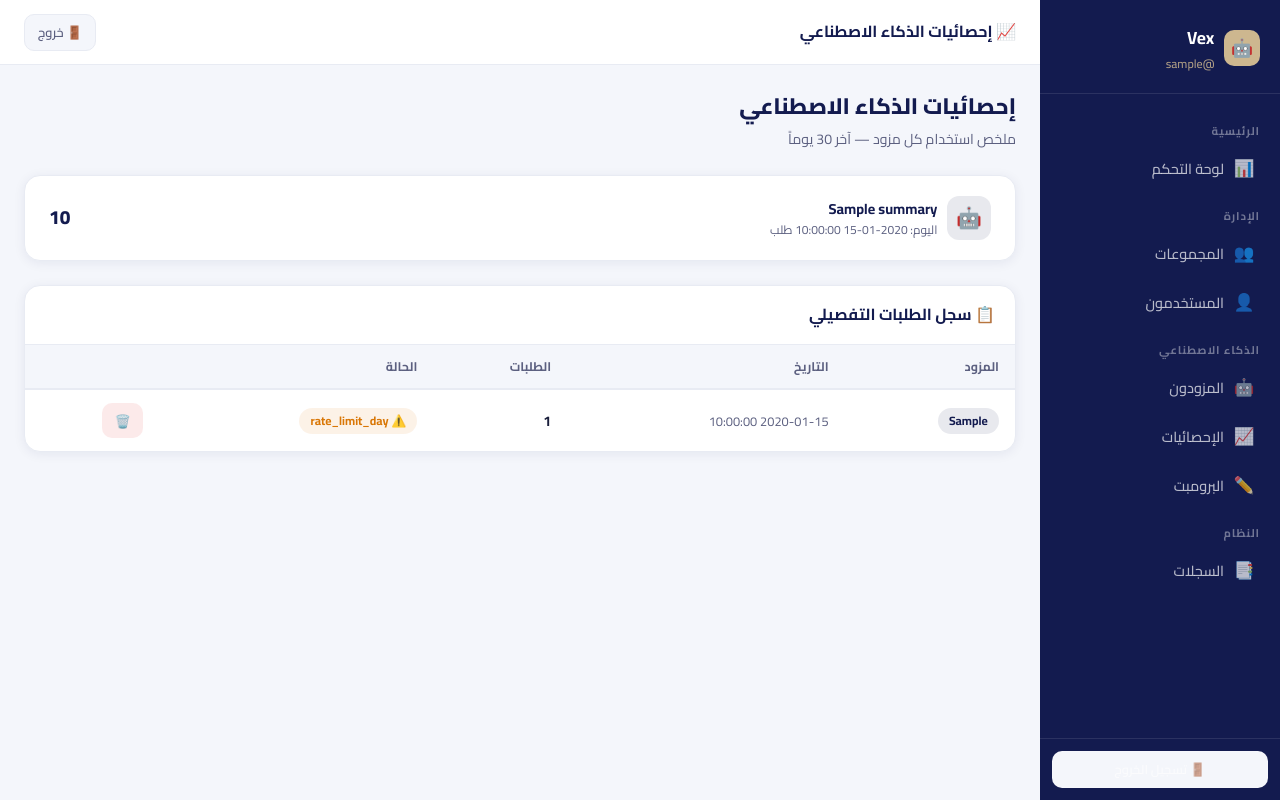
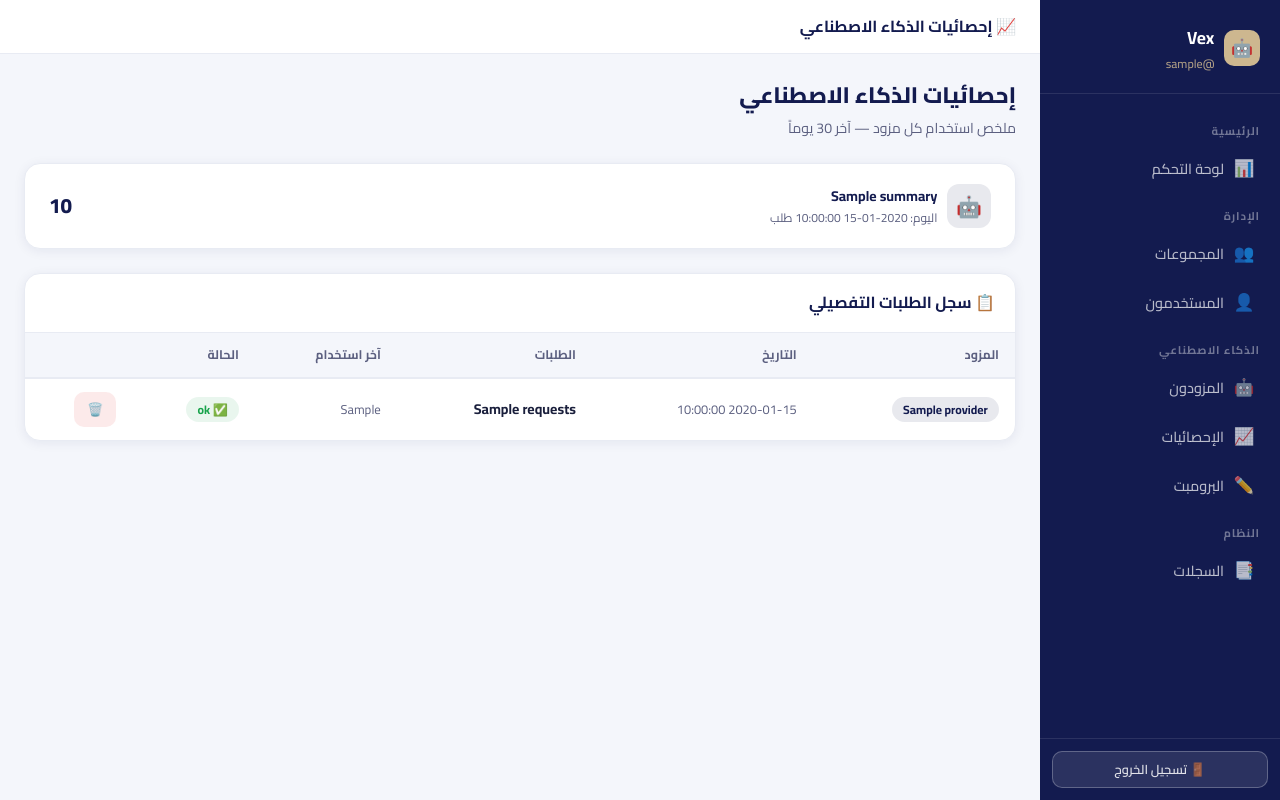
Before and after one commit to twuijri/Vex, a FastAPI app: template web/templates/ai_stats.html in a window 1280 px wide. Run offline with FastAPI, Linux system fonts and the light colour scheme; the template is opened without the code that fills it: most values are stand-ins (such as "Sample title", 1, 10 or a date in 2020).

Commit message:
Fix: ai-stats dict keys, remove duplicate logout, fix sidebar logout visibility

```diff
--- a/web/templates/ai_stats.html
+++ b/web/templates/ai_stats.html
@@ -15,11 +15,13 @@
     <div class="stat-card" style="flex-direction:column;align-items:flex-start;gap:0.5rem;">
         <div style="display:flex;align-items:center;gap:0.6rem;width:100%;">
             <div class="stat-icon-wrap navy">🤖</div>
-            <div style="flex:1;">
-                <div style="font-weight:700;font-size:0.9rem;color:var(--primary);">{{ s.label }}</div>
+            <div style="flex:1;min-width:0;">
+                <div
+                    style="font-weight:700;font-size:0.88rem;color:var(--primary);white-space:nowrap;overflow:hidden;text-overflow:ellipsis;">
+                    {{ s.label }}</div>
                 <div style="font-size:0.75rem;color:var(--text-muted);">اليوم: {{ s.today }} طلب</div>
             </div>
-            <div class="stat-value" style="font-size:1.2rem;">{{ s.total }}</div>
+            <div class="stat-value" style="font-size:1.3rem;">{{ s.total }}</div>
         </div>
         {% if s.limit %}
         <div style="width:100%;">
@@ -30,7 +32,7 @@
             </div>
             <div style="width:100%;height:6px;background:var(--bg);border-radius:3px;overflow:hidden;">
                 <div
-                    style="width:{{ s.today_pct }}%;height:100%;background:{% if s.today_pct > 80 %}var(--danger){% elif s.today_pct > 50 %}var(--warning){% else %}var(--success){% endif %};border-radius:3px;transition:width 0.5s;">
+                    style="width:{{ s.today_pct }}%;height:100%;background:{% if s.today_pct > 80 %}var(--danger){% elif s.today_pct > 50 %}var(--warning){% else %}var(--success){% endif %};border-radius:3px;">
                 </div>
             </div>
         </div>
@@ -40,7 +42,7 @@
 </div>
 {% endif %}
 
-<!-- Raw stats table -->
+<!-- Detailed stats table -->
 {% if stats %}
 <div class="card" style="padding:0;">
     <div style="padding:1rem 1.25rem;border-bottom:1px solid var(--border);font-weight:700;color:var(--primary);">
@@ -53,6 +55,7 @@
                     <th>المزود</th>
                     <th>التاريخ</th>
                     <th>الطلبات</th>
+                    <th>آخر استخدام</th>
                     <th>الحالة</th>
                     <th></th>
                 </tr>
@@ -60,14 +63,15 @@
             <tbody>
                 {% for s in stats %}
                 <tr>
-                    <td><span class="badge badge-navy">{{ s.provider_key }}</span></td>
-                    <td style="font-size:0.8rem;color:var(--text-muted);">{{ s.stat_date }}</td>
-                    <td><strong>{{ s.requests_count }}</strong></td>
+                    <td><span class="badge badge-navy" style="direction:ltr;">{{ s.provider }}</span></td>
+                    <td style="font-size:0.8rem;color:var(--text-muted);">{{ s.date }}</td>
+                    <td><strong>{{ s.requests }}</strong></td>
+                    <td style="font-size:0.8rem;color:var(--text-muted);">{{ s.last_used }}</td>
                     <td>
-                        {% if s.last_status == 'ok' %}
+                        {% if s.status == 'ok' %}
                         <span class="badge badge-success">✅ ok</span>
-                        {% elif s.last_status %}
-                        <span class="badge badge-warning">⚠️ {{ s.last_status }}</span>
+                        {% elif s.status and s.status != '—' %}
+                        <span class="badge badge-warning">⚠️ {{ s.status }}</span>
                         {% else %}
                         <span style="color:var(--text-muted);">—</span>
                         {% endif %}
--- a/web/templates/base.html
+++ b/web/templates/base.html
@@ -59,8 +59,8 @@
 
             <div class="sidebar-footer">
                 <form method="post" action="/dashboard/logout">
-                    <button type="submit" class="btn btn-ghost btn-full btn-sm"
-                        style="color:rgba(255,255,255,.6);border-color:rgba(255,255,255,.15);">
+                    <button type="submit" class="btn btn-full btn-sm"
+                        style="background:rgba(255,255,255,.1);color:rgba(255,255,255,.85);border:1px solid rgba(255,255,255,.25);">
                         🚪 تسجيل الخروج
                     </button>
                 </form>
@@ -81,11 +81,6 @@
             <!-- Desktop Top Bar -->
             <div class="topbar">
                 <div class="topbar-title">{% block page_title %}{% endblock %}</div>
-                <div class="topbar-actions">
-                    <form method="post" action="/dashboard/logout" style="margin:0;">
-                        <button type="submit" class="btn btn-ghost btn-sm">🚪 خروج</button>
-                    </form>
-                </div>
             </div>
 
             <!-- Page -->
```
